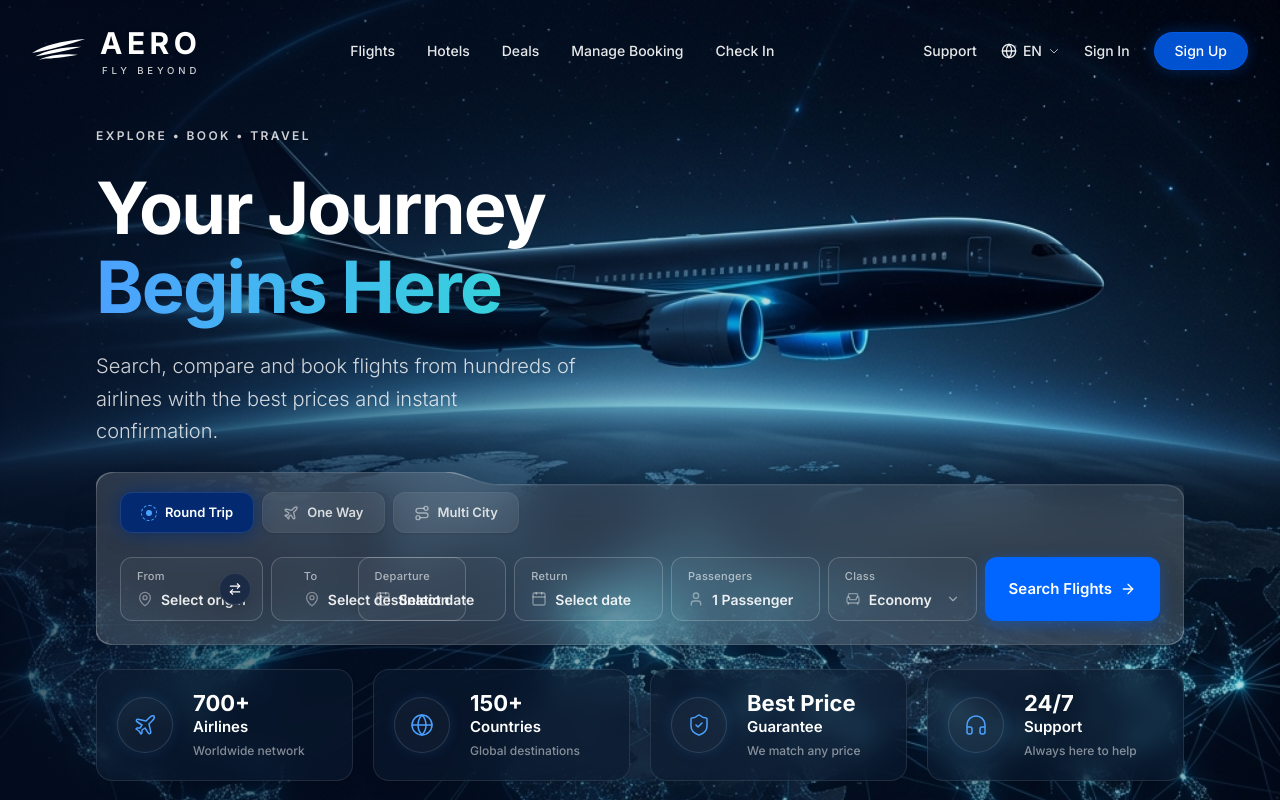
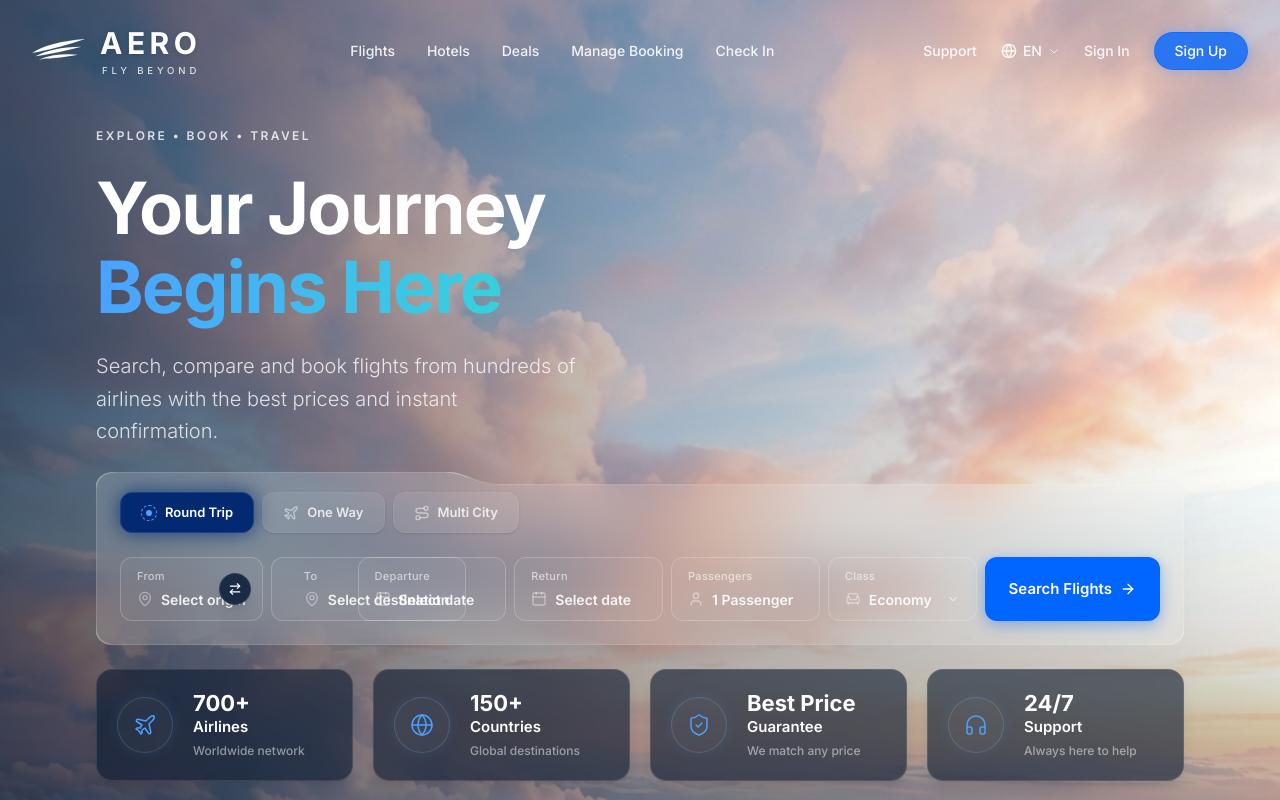
Before and after one commit to amnayahya-star/fly, a Next.js app: page /en in a window 1280 px wide. Shown: the top 800 px of the page. Built offline with nearby package versions, Linux system fonts and the light colour scheme.

Commit message:
Update hero background with elegant sky clouds

```diff
--- a/src/app/[lang]/page.tsx
+++ b/src/app/[lang]/page.tsx
@@ -15,8 +15,8 @@ export default async function Home({ params }: { params: Promise<{ lang: string
       {/* Background Image Layer */}
       <div className="absolute inset-0 w-full h-full pointer-events-none">
         <Image
-          src="/luxury_aero_hero.png"
-          alt="Luxury dark themed airplane soaring over glowing world map"
+          src="/elegant_sky_clouds.png"
+          alt="Elegant soft sky and majestic clouds"
           fill
           priority
           className="object-cover object-center"
```
Also changed, not shown: public/elegant_sky_clouds.png (added).
